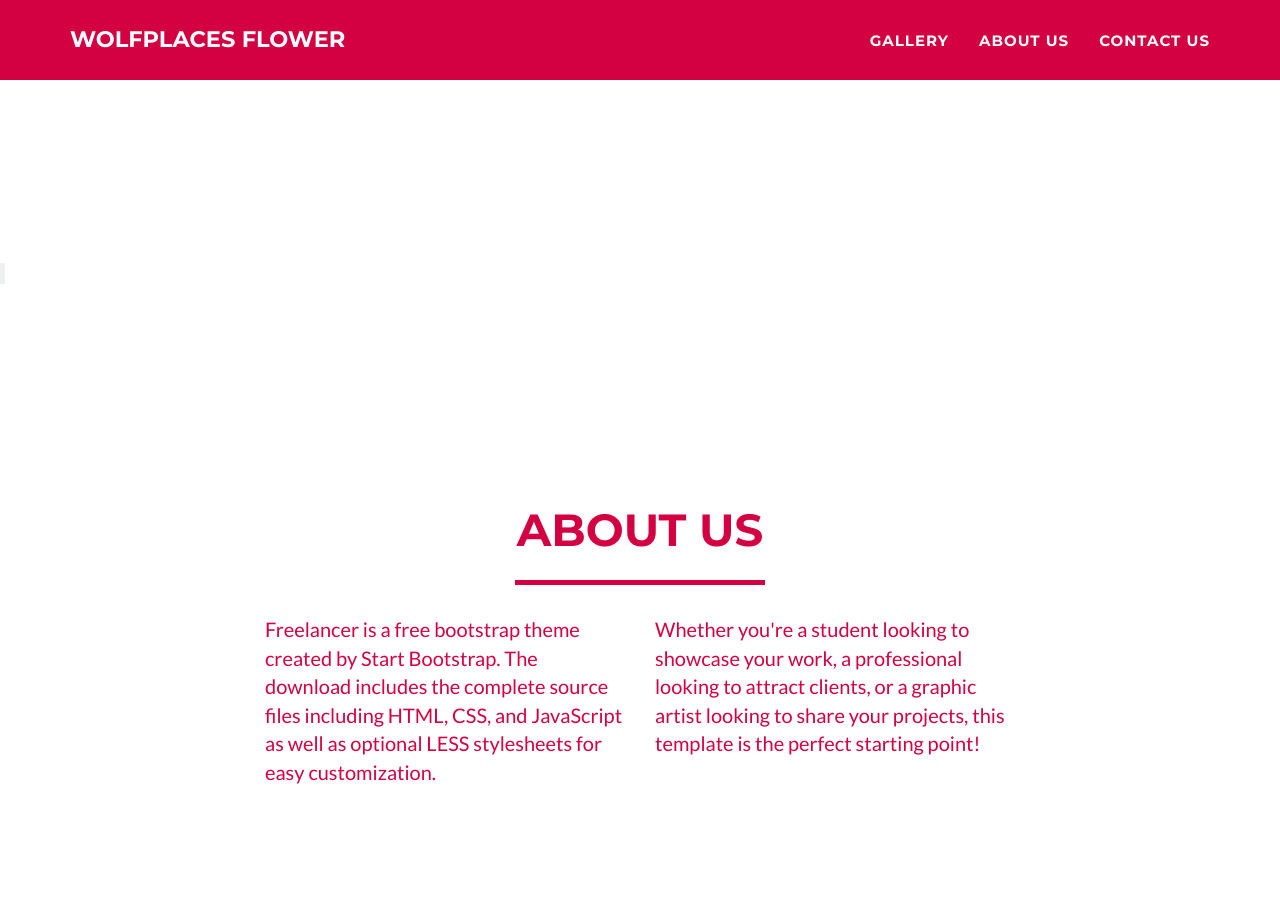
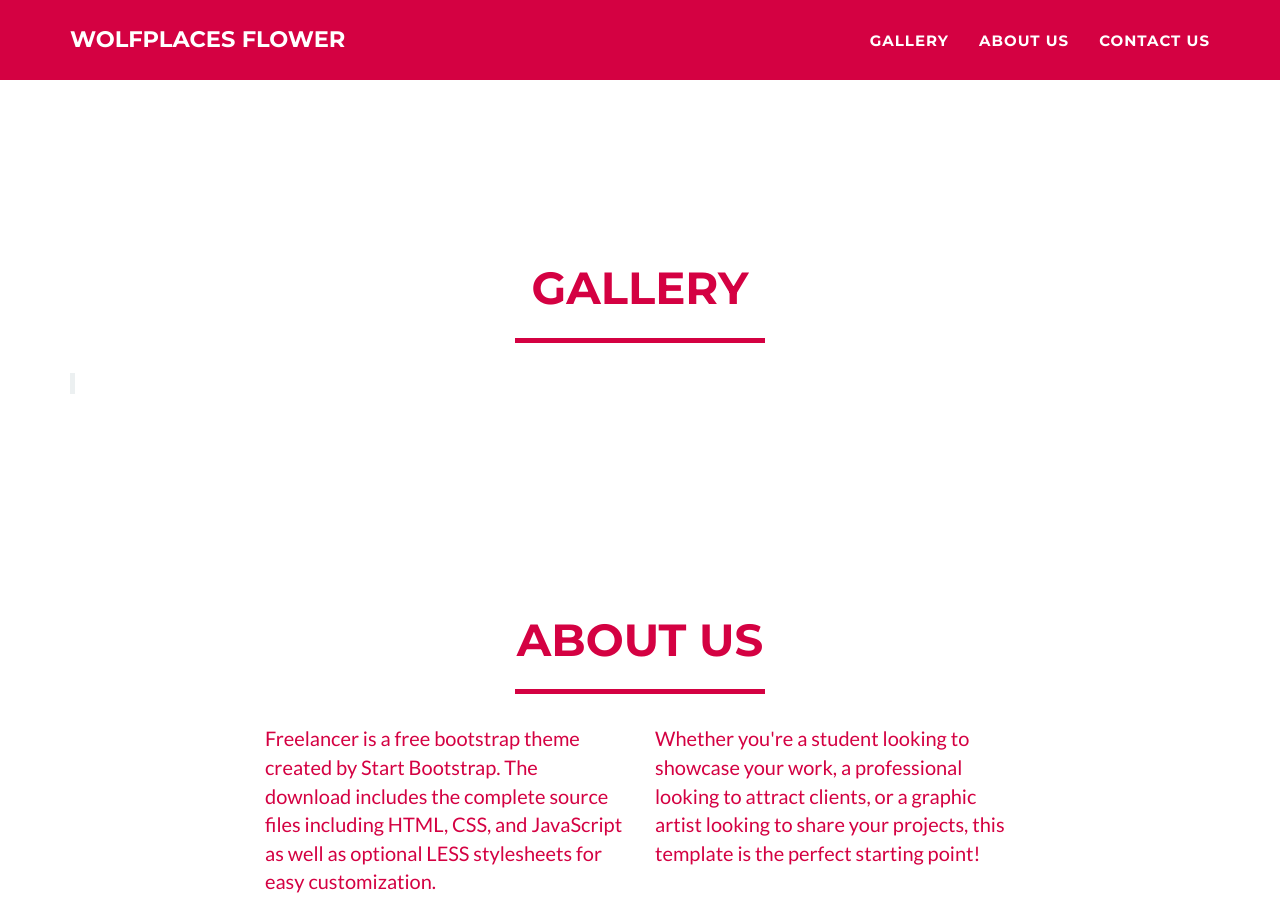
Before and after one commit to wolfplaces/wolfplaces-flower.github.io, a Jekyll site: the page built from _posts/2014-07-18-project-1.markdown, in a window 1280 px wide and 900 px high, scrolled down 596 px. Built offline with Jekyll 4.4.1, drawn with Linux system fonts in a browser that asks for light colours; a script that is not in the unit is left out.

Commit message:
introduce instagram

```diff
--- a/_includes/portfolio_grid.html
+++ b/_includes/portfolio_grid.html
@@ -1,19 +1,20 @@
 <!-- Portfolio Grid Section -->
 <section id="portfolio">
-  <div class="custom-instagram-container">
-    <!-- Replace this with the copied code from Instagram -->
-    <!-- Example: -->
-    <blockquote class="instagram-media" data-instgrm-permalink="https://www.instagram.com/wolfplaces_flowers/" data-instgrm-version="13"></blockquote>
-    <script async src="//www.instagram.com/embed.js"></script>
-</div>
-  <!-- <div class="container portfolio-flex-grid">
+
+  <div class="container portfolio-flex-grid">
     <div class="row">
       <div class="col-lg-12 text-center">
         <h2>Gallery</h2>
         <hr class="star-primary">
       </div>
     </div>
-    <div class="portfolio-flex-row">
+    <div class="custom-instagram-container">
+      <!-- Replace this with the copied code from Instagram -->
+      <!-- Example: -->
+      <blockquote class="instagram-media" data-instgrm-permalink="https://www.instagram.com/wolfplaces_flowers/" data-instgrm-version="13"></blockquote>
+      <script async src="//www.instagram.com/embed.js"></script>
+    </div>
+    <!--<div class="portfolio-flex-row">
       {% for post in site.posts %}
       <div class="portfolio-flex-item portfolio-item">
         <a href="#portfolioModal-{{ post.modal-id }}" class="portfolio-link" data-toggle="modal">
@@ -26,6 +27,6 @@
         </a>
       </div>
       {% endfor %}
-    </div>
-  </div> -->
+    </div> -->
+  </div>
 </section>
```
